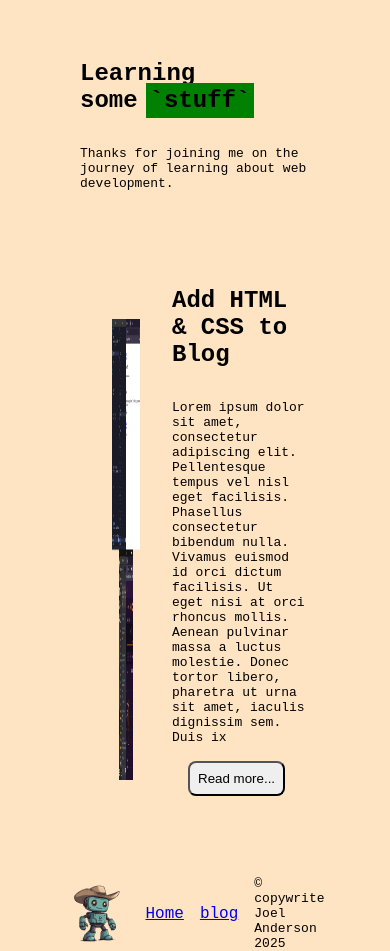
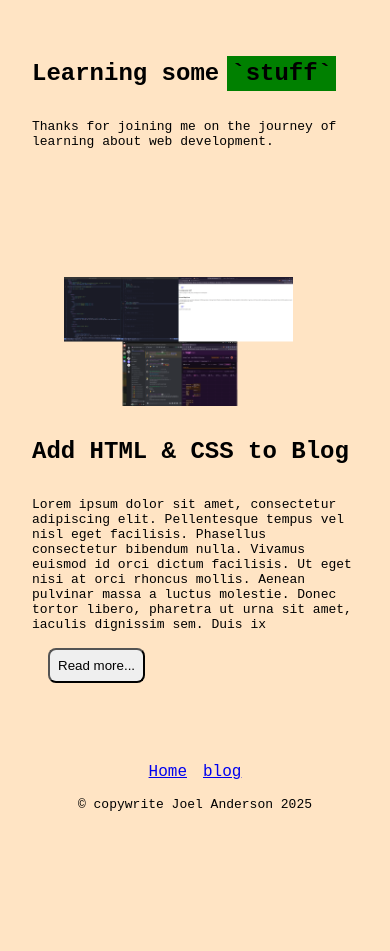
Before and after one commit to HonkyTonkRobot/HonkyTonkRobot.github.io, a plain HTML site: page index.html in a window 390 px wide. Shown: the part 94-1045 px from the top of the page. After the commit the page ends 906 px from the top, so only its background shows below. Drawn offline with Linux system fonts and the light colour scheme.

Commit message:
add media query for mobile, tablet, small laptop

```diff
--- a/styles/main.css
+++ b/styles/main.css
@@ -191,3 +191,36 @@ button {
 8. Media Queries
 ------------------------------------------------
 - ---------------------------------------------*/
+@media (max-width: 480px) {
+
+  .container {
+    padding: 0 2rem 0 2rem;
+  }
+
+  #recent-image {
+    width: 90%;
+    height: auto;
+  }
+
+  .recent-content {
+    display: grid;
+  }
+
+  .footer-content {
+    padding: 2rem 0 0 0;
+    display: grid;
+    justify-content: center;
+    align-items: center;
+    gap: 1rem;
+  }
+
+  #footer-img {
+    display: none;
+  }
+}
+
+@media (max-width: 768px) {
+}
+
+@media (max-width: 1024px) {
+}
```
